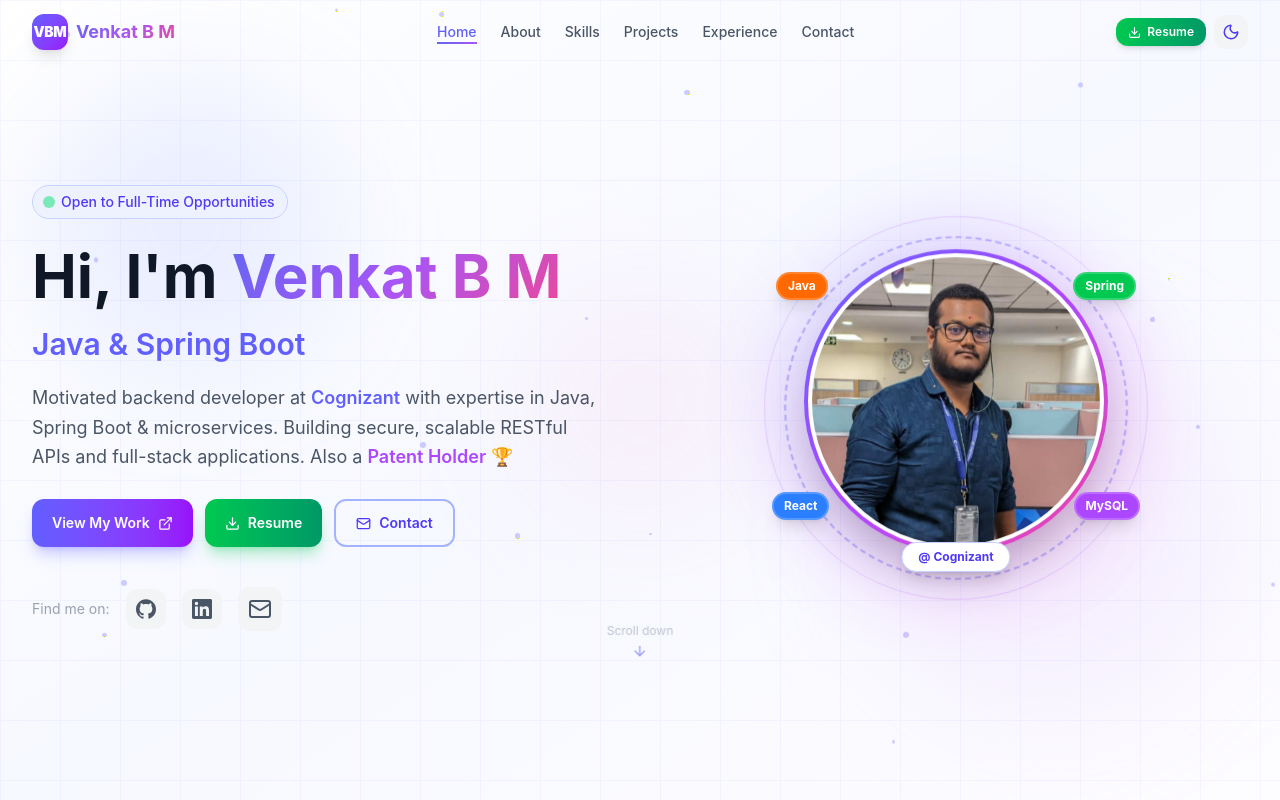
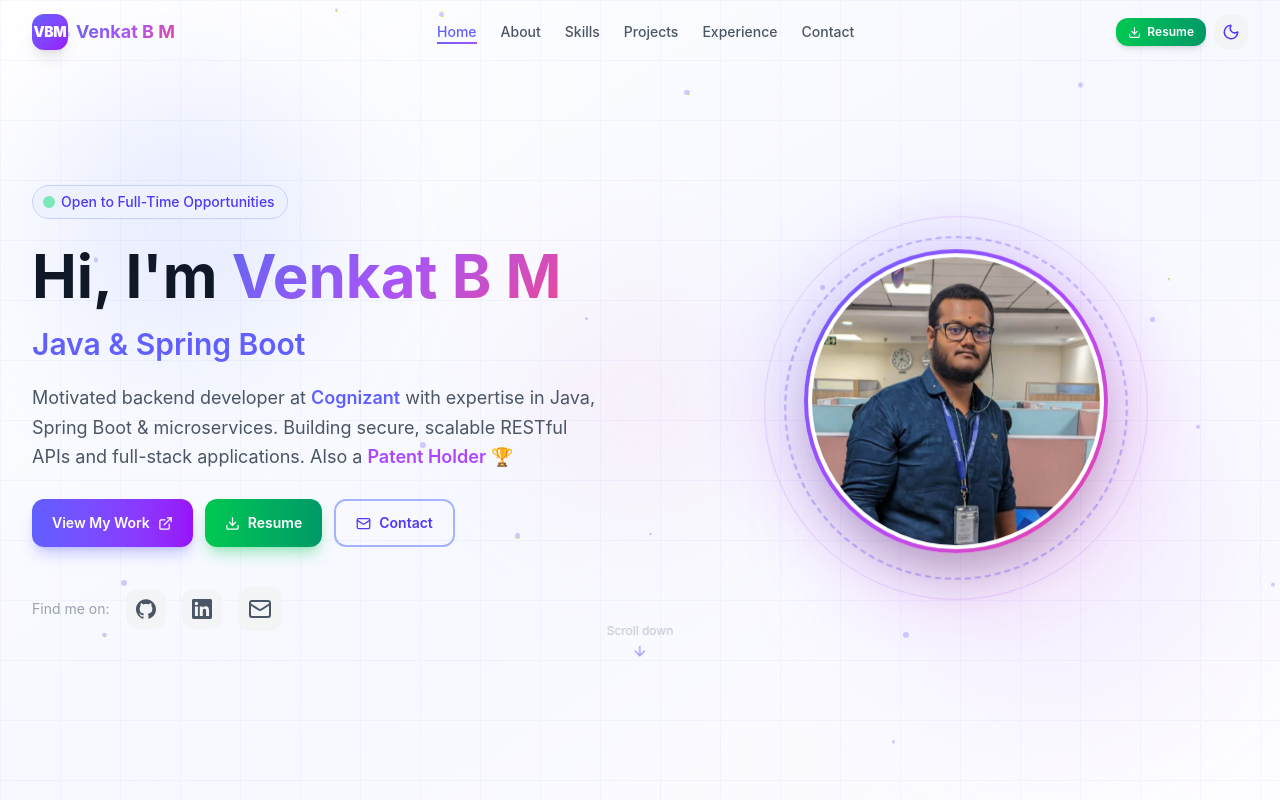
Before and after one commit to bubby-2003/My-Portfolio, a React (Vite) app: page / in a window 1280 px wide. Shown: the top 800 px of the page. Built offline with nearby package versions, Linux system fonts and the light colour scheme.

Commit message:
fix: remove tech badges and Cognizant label from profile photo
Co-Authored-By: Claude Sonnet 4.6 <noreply@anthropic.com>

```diff
--- a/src/components/Hero.jsx
+++ b/src/components/Hero.jsx
@@ -188,24 +188,6 @@ export default function Hero({ darkMode }) {
                 </div>
               </div>
 
-              {/* Tech badges — hidden on very small screens */}
-              {[
-                { label: 'Java', pos: 'top-4 -left-7', color: 'bg-orange-500' },
-                { label: 'Spring', pos: 'top-4 -right-7', color: 'bg-green-500' },
-                { label: 'React', pos: 'bottom-10 -left-8', color: 'bg-blue-500' },
-                { label: 'MySQL', pos: 'bottom-10 -right-8', color: 'bg-purple-500' },
-              ].map(({ label, pos, color }) => (
-                <div key={label} className={`hidden sm:block absolute ${pos} px-2.5 py-1 rounded-full text-white text-xs font-bold ${color} shadow-lg border-2 border-white/20 backdrop-blur-sm`}>
-                  {label}
-                </div>
-              ))}
-
-              {/* Cognizant badge at bottom */}
-              <div className={`absolute -bottom-3 left-1/2 -translate-x-1/2 px-4 py-1.5 rounded-full text-xs font-bold shadow-lg border whitespace-nowrap ${
-                darkMode ? 'bg-gray-800 text-indigo-300 border-indigo-500/30' : 'bg-white text-indigo-600 border-indigo-200'
-              }`}>
-                @ Cognizant
-              </div>
 
             </div>
           </div>
```
